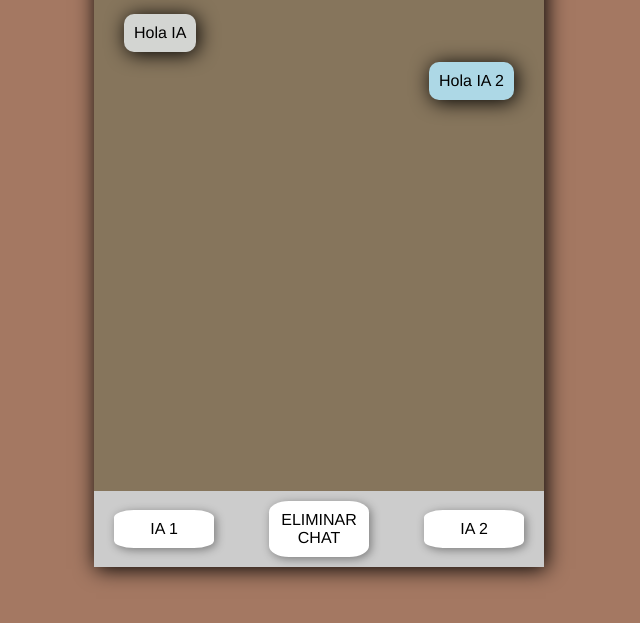
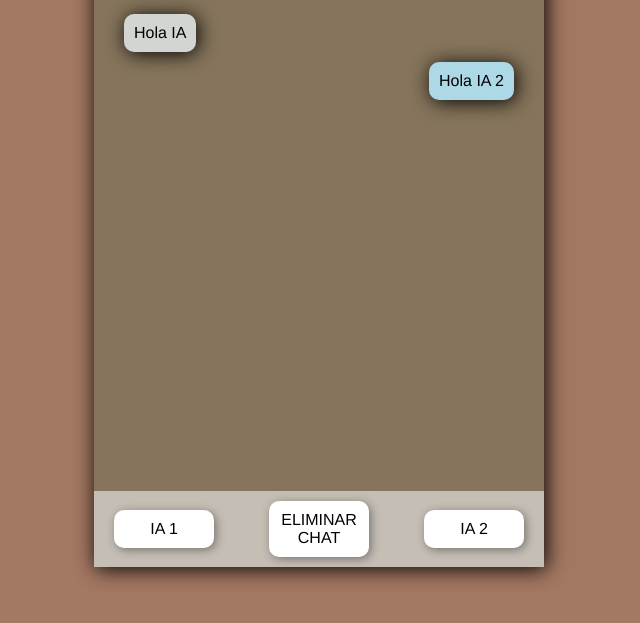
Before and after one commit to Eric-2804/proyecto-api-ia-exp, a website: page PUBLIC/chat.html in a window 1280 px wide. Shown: the part 153-776 px from the top of the page, without its empty margins (321-961 px from the left). Drawn offline with Linux system fonts and the light colour scheme.

Commit message:
Actualizacion de cambios de style

```diff
--- a/PUBLIC/chat.css
+++ b/PUBLIC/chat.css
@@ -68,7 +68,7 @@ text-align: center;
     justify-content: space-between; /* distribuye los botones */
     align-items: center;
     padding: 10px 20px; /* espacio interior */
-    background-color: #ccc;
+    background-color:rgb(197, 190, 181);
 }
 .footer button {
     width: 100px;
@@ -76,7 +76,7 @@ text-align: center;
     border: none;
     outline: none;
     box-shadow: 2px 2px 10px rgba(0, 0, 0, 0.4);
-    border-radius: 20%;
+    border-radius: 10px;
     padding: 10px;
     background-color: white;
     cursor: pointer;
@@ -84,7 +84,9 @@ text-align: center;
 
 
   .footer button:hover{
-    background-color: aliceblue;
-    transition: 0.2s;
+    background-color: rgb(134, 117, 92); /* Color visible */
+  transition: 0.2s;
+
+
 
   }
```
